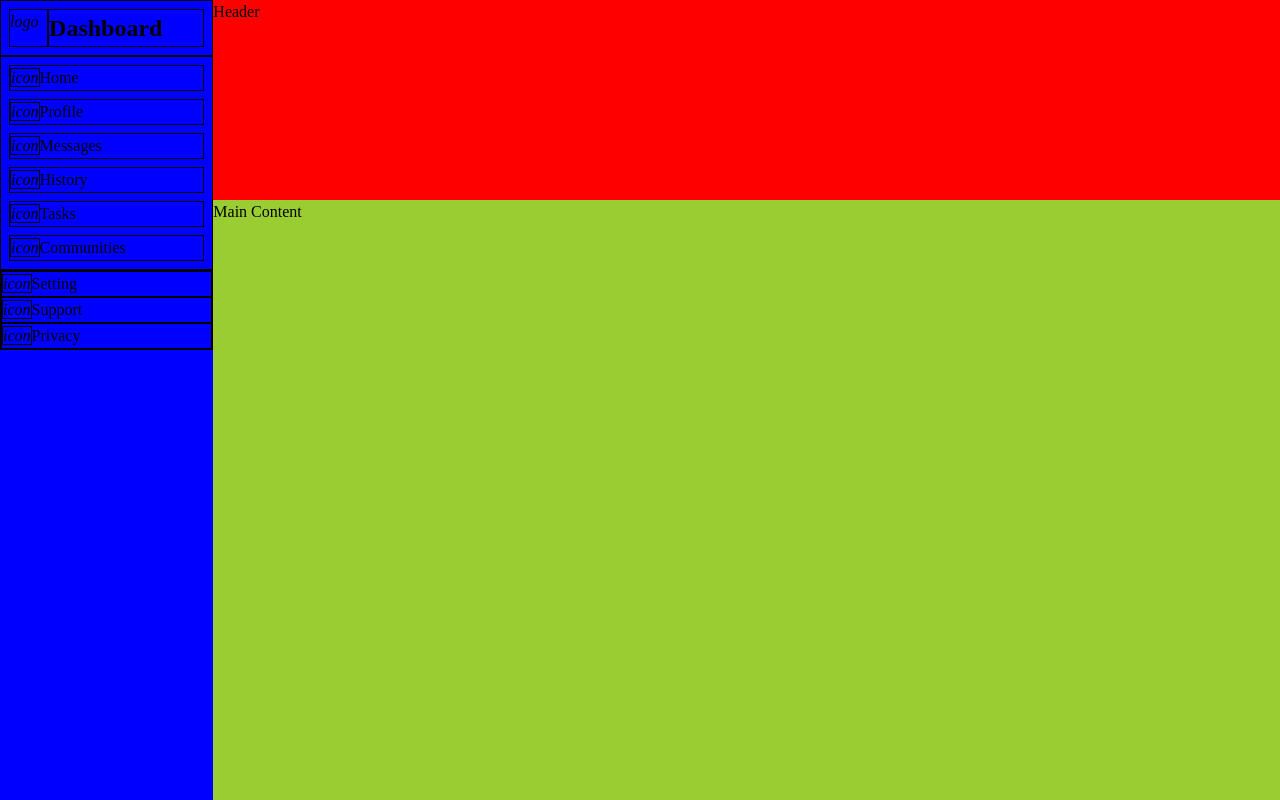
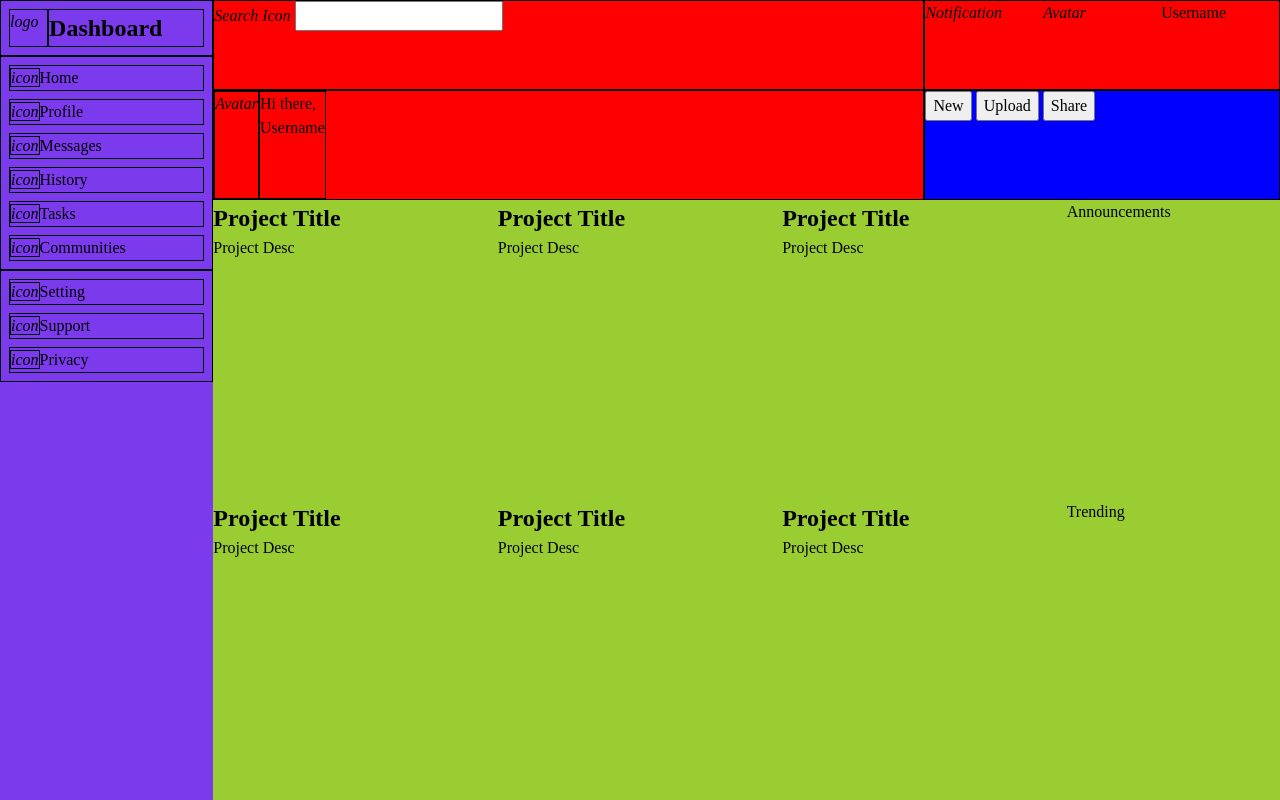
Before and after one commit to bendee48/dashboard, a plain HTML site: page index.html in a window 1280 px wide. Drawn offline with Linux system fonts and the light colour scheme.

Commit message:
Adding grids to header and main
- Set elements and grid for the header
- Set elements and the grid for the main container

```diff
--- a/index.html
+++ b/index.html
@@ -13,7 +13,7 @@
       <div class="home">
         <i>logo</i><h1>Dashboard</h1>
       </div>
-      <ul class="menu-items-group-1">
+      <ul class="menu-items">
         <li><i>icon</i>Home</li>
         <li><i>icon</i>Profile</li>
         <li><i>icon</i>Messages</li>
@@ -21,14 +21,70 @@
         <li><i>icon</i>Tasks</li>
         <li><i>icon</i>Communities</li>
       </ul>
-      <ul>
+      <ul class="menu-items">
         <li><i>icon</i>Setting</li>
         <li><i>icon</i>Support</li>
         <li><i>icon</i>Privacy</li>
       </ul>
     </nav>
-    <header>Header</header>
-    <main>Main Content</main>
+    <header>
+      <div class="search-bar">
+        <i>Search Icon</i>
+        <label for="search-bar"></label>
+        <input type="search" id="search-bar" name="search">
+      </div>
+      <div class="user-info">
+        <i>Notification</i>
+        <i>Avatar</i>
+        <p>Username</p>
+      </div>
+      <div class="user-info-big">
+        <i>Avatar</i>
+        <div class="username">
+          <p>Hi there,</p>
+          <p>Username</p>
+        </div>
+      </div>
+      <nav>
+        <button>New</button>
+        <button>Upload</button>
+        <button>Share</button>
+      </nav>
+    </header>
+    <main>
+      <div class="projects">
+        <div class="project">
+          <h2>Project Title</h2>
+          <p>Project Desc</p>
+        </div>
+        <div class="project">
+          <h2>Project Title</h2>
+          <p>Project Desc</p>
+        </div>
+        <div class="project">
+          <h2>Project Title</h2>
+          <p>Project Desc</p>
+        </div>
+        <div class="project">
+          <h2>Project Title</h2>
+          <p>Project Desc</p>
+        </div>
+        <div class="project">
+          <h2>Project Title</h2>
+          <p>Project Desc</p>
+        </div>
+        <div class="project">
+          <h2>Project Title</h2>
+          <p>Project Desc</p>
+        </div>
+      </div>
+      <div class="announcements">
+        Announcements
+      </div>
+      <div class="trending">
+        Trending
+      </div>
+    </main>
   </div>
 </body>
 </html>
--- a/style.css
+++ b/style.css
@@ -112,6 +112,7 @@ main {
   grid-template-columns: 1fr;
   grid-template-rows: repeat(3, max-content);
   grid-auto-rows: max-content;
+  background: #7c3aed;
 }
 
 .main-nav  * {
@@ -128,9 +129,60 @@ main {
   border: 1px solid black;
 }
 
-.menu-items-group-1 {
+.menu-items {
   padding: .5rem;
   display: grid;
   grid-template-columns: 1fr;
   gap: .5rem;
 }
+
+/*** Header ***/
+
+header > * {
+  border: 1px solid black;
+}
+
+header {
+  display: grid;
+  grid-template-columns: 2fr 1fr;
+}
+
+.search-bar {
+
+}
+
+i {
+  width: auto;
+}
+
+/* User Info */
+
+.user-info {
+  display: grid;
+  grid-template-columns: repeat(3, 1fr);
+}
+
+.user-info-big {
+  display: grid;
+  grid-template-columns: repeat(2, max-content);
+}
+
+.user-info-big > * {
+  border: 1px solid black;
+}
+
+/* Main */
+
+main {
+  display: grid;
+  grid-template-columns: 4fr 1fr;
+  grid-template-rows: 1fr 1fr;
+}
+
+/* Projecs */
+
+.projects {
+  grid-row: span 2;
+  display: grid;
+  grid-template-columns: repeat(auto-fit, minmax(250px, 1fr));
+}
```
Also changed, not shown: nuxt.svg (added).
